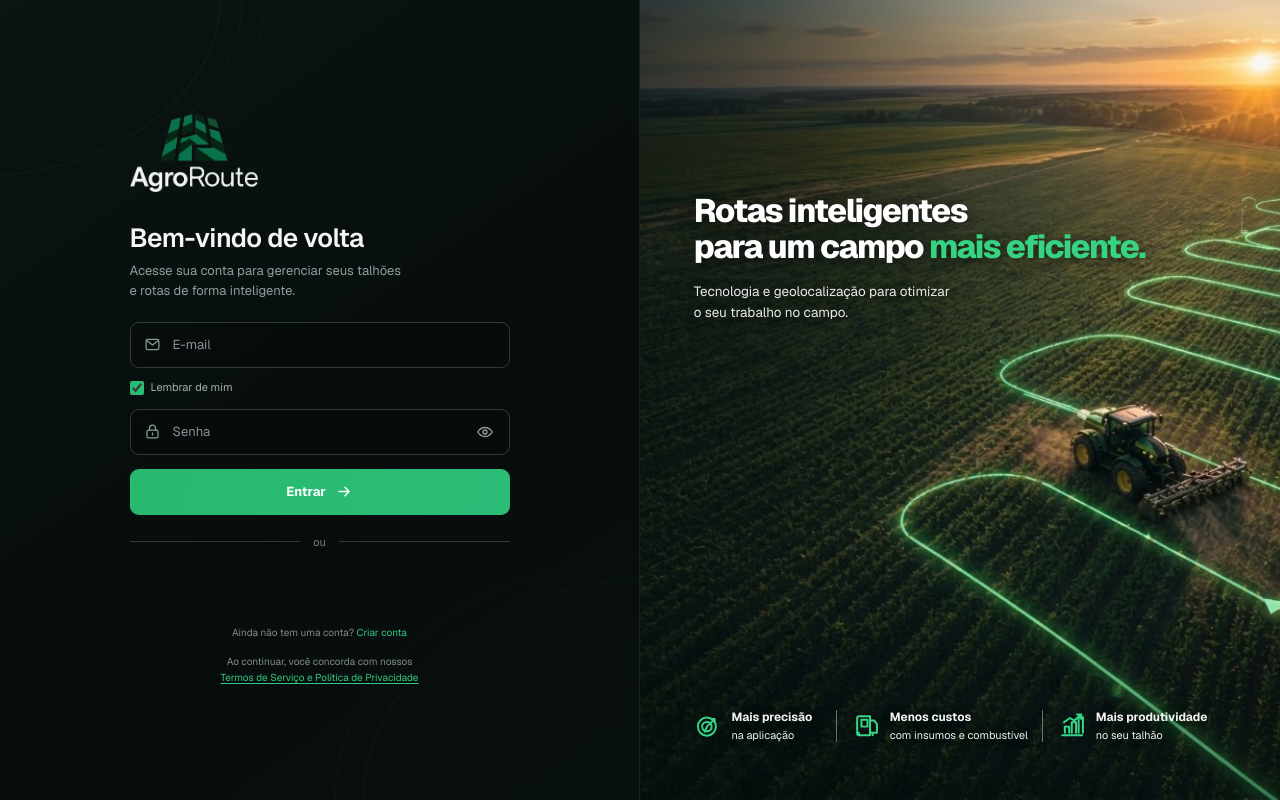
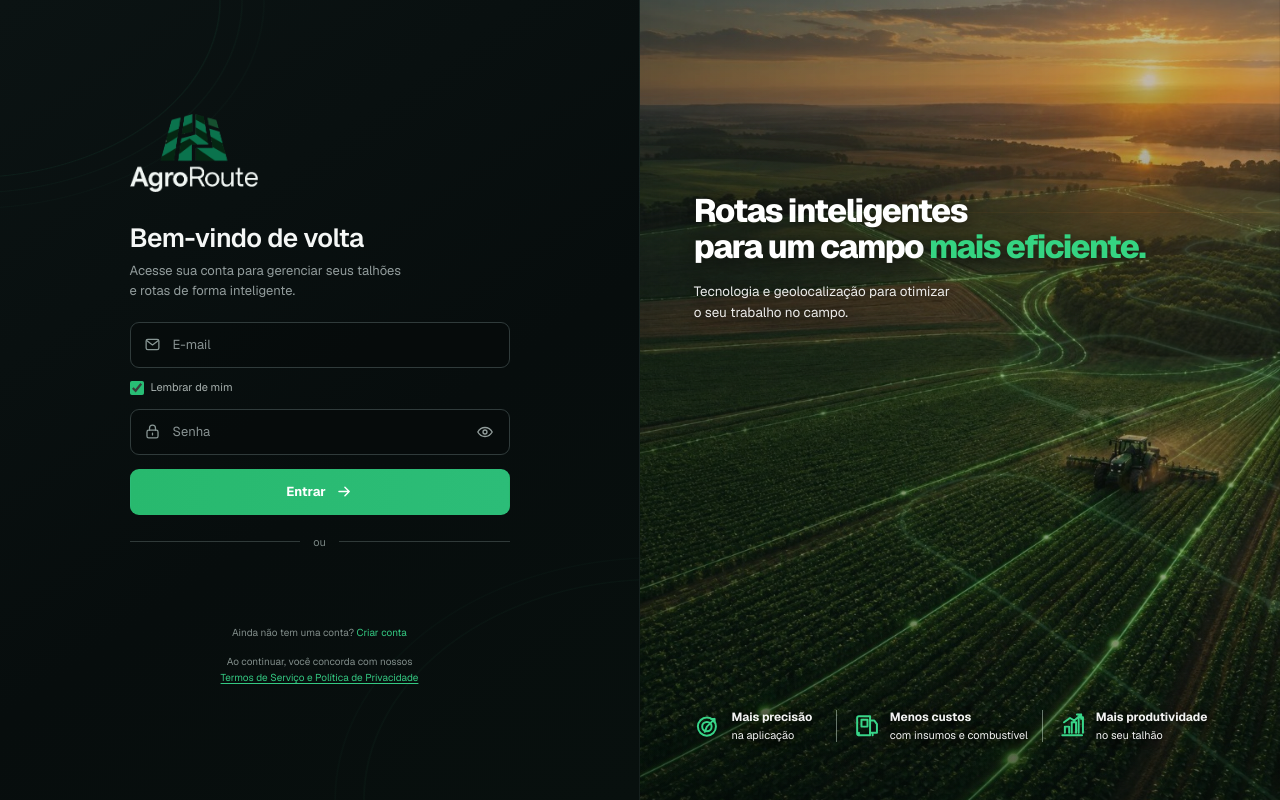
Before and after one commit to leorigo1/agroroute, a Next.js app in the folder frontend/: page /login in a window 1280 px wide. Built offline with nearby package versions, Linux system fonts and the light colour scheme; no server answers.

Commit message:
add carrosel de fotos

```diff
--- a/frontend/app/(auth)/AuthLayout.tsx
+++ b/frontend/app/(auth)/AuthLayout.tsx
@@ -1,5 +1,6 @@
 import type { ReactNode } from 'react';
 import Image from 'next/image';
+import HeroCarousel from './HeroCarousel';
 import styles from './auth.module.css';
 
 function AgroRouteLogo() {
@@ -33,15 +34,7 @@ export default function AuthLayout({
       </section>
 
       <aside className={styles.heroPanel} aria-label="Tecnologia e geolocalização no campo">
-        <Image
-          src="/agroroute-login-hero-background.jpg"
-          alt=""
-          fill
-          priority
-          unoptimized
-          sizes="(max-width: 760px) 0px, 60vw"
-          className={styles.heroImage}
-        />
+        <HeroCarousel />
         <div className={styles.heroContent}>
           <div className={styles.heroCopy}>
             <h2 className={styles.heroTitle}>
--- /dev/null
+++ b/frontend/app/(auth)/HeroCarousel.tsx
@@ -0,0 +1,41 @@
+'use client';
+
+import { useEffect, useState } from 'react';
+import Image from 'next/image';
+import styles from './auth.module.css';
+
+const heroImages = [
+  '/agroroute-login-hero-background.jpg',
+  '/agroroute-login-hero-2.jpg',
+  '/agroroute-login-hero-3.jpg',
+];
+
+export default function HeroCarousel() {
+  const [activeImage, setActiveImage] = useState(0);
+
+  useEffect(() => {
+    const intervalId = window.setInterval(() => {
+      setActiveImage((currentImage) => (currentImage + 1) % heroImages.length);
+    }, 5000);
+
+    return () => window.clearInterval(intervalId);
+  }, []);
+
+  return (
+    <div className={styles.heroCarousel} aria-hidden="true">
+      {heroImages.map((src, index) => (
+        <Image
+          key={src}
+          src={src}
+          alt=""
+          fill
+          priority={index === 0}
+          loading={index === 0 ? undefined : 'eager'}
+          unoptimized
+          sizes="(max-width: 760px) 100vw, 50vw"
+          className={`${styles.heroImage} ${activeImage === index ? styles.heroImageActive : ''}`}
+        />
+      ))}
+    </div>
+  );
+}
--- a/frontend/app/(auth)/auth.module.css
+++ b/frontend/app/(auth)/auth.module.css
@@ -385,9 +385,20 @@
   background: #152018;
 }
 
+.heroCarousel {
+  position: absolute;
+  inset: 0;
+}
+
 .heroImage {
   object-fit: cover;
   object-position: center center;
+  opacity: 0;
+  transition: opacity 900ms ease-in-out;
+}
+
+.heroImageActive {
+  opacity: 1;
 }
 
 .heroContent {
@@ -456,6 +467,12 @@
 
 .heroBenefit + .heroBenefit {
   border-left: 1px solid rgba(234, 255, 241, 0.42);
+}
+
+@media (prefers-reduced-motion: reduce) {
+  .heroImage {
+    transition-duration: 0.01ms;
+  }
 }
 
 .heroBenefit svg {
```
Also changed, not shown: frontend/public/agroroute-login-hero-2.jpg (added), frontend/public/agroroute-login-hero-3.jpg (added).
